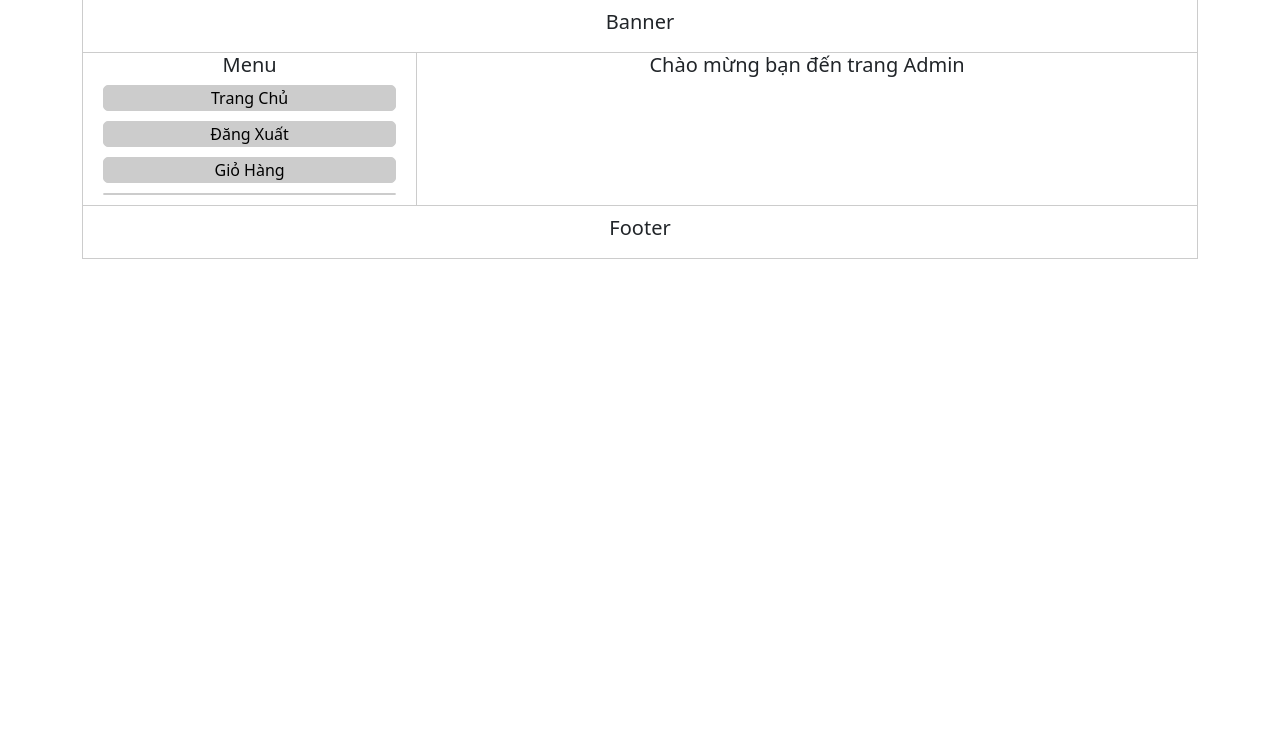
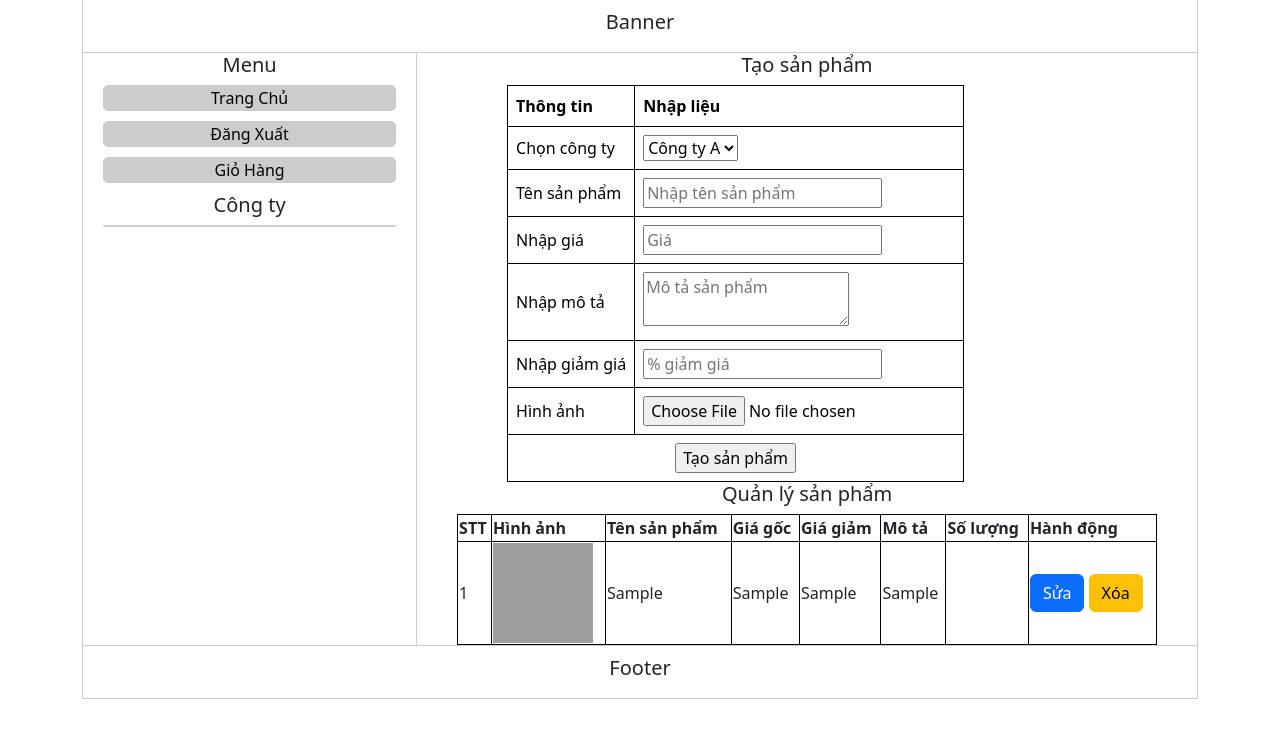
Before and after one commit to togpucne/PHP_Chuong6, a PHP site: page /index.php?act=quanLySanPham in a window 1280 px wide. Shown: the part 21-759 px from the top of the page. Run offline with PHP 8.4, Linux system fonts and the light colour scheme; the visitor is signed in with stand-in values (Sample User, id 1); tables that the repository leaves empty or names only in its code hold one stand-in row (values such as "Sample post"); data that the repository does not hold is empty; grey boxes are pictures that could not be loaded.

Commit message:
change 222

```diff
--- a/controller/xuLyDangXuat.php
+++ b/controller/xuLyDangXuat.php
@@ -3,6 +3,7 @@
     session_destroy();
     setcookie('idkh', $row['iduser'], time() - 3600, "/");
 
+
     header("Location: index.php");
     exit();
 
--- a/index.php
+++ b/index.php
@@ -24,6 +24,9 @@
             case 'xuLyDangXuat':
                             include './controller/xuLyDangXuat.php';
                             break;
+            case 'quanLySanPham':
+                include './view/quanLySanPham.php';
+                break;
             case 'xoagiohang':
                 include './controller/xoagiohang.php';
                 break;
--- a/public/css/style.css
+++ b/public/css/style.css
@@ -154,3 +154,6 @@ main .inner-right .product a {
   color: #555;
   line-height: 1.5;
 }
+th, td{
+  border: 1px solid #000;
+}
--- a/view/menu.php
+++ b/view/menu.php
@@ -18,6 +18,9 @@
                         }
                         $p = new cSanPham();
                         $result = $p->getCongTy();
+                        echo ' <center>
+            <h5>Công ty</h5>
+        </center>';
                         if (!$result) {
                             echo 'Chưa có dữ liệu';
                             return;
--- /dev/null
+++ b/view/quanLySanPham.php
@@ -0,0 +1,113 @@
+    <div class="inner-right">
+        <center>
+            <h5>Tạo sản phẩm </h5>
+        </center>
+
+
+        <div class="table" style="margin: 0 auto; width: 100%; max-width: 600px;">
+            <table border="1" cellpadding="8">
+                <thead>
+                    <tr>
+                        <th>Thông tin</th>
+                        <th>Nhập liệu</th>
+                    </tr>
+                </thead>
+                <tbody>
+                    <tr>
+                        <td>Chọn công ty</td>
+                        <td>
+                            <select name="congty" id="congty">
+                                <option value="1">Công ty A</option>
+                                <option value="2">Công ty B</option>
+                                <option value="3">Công ty C</option>
+                            </select>
+                        </td>
+                    </tr>
+                    <tr>
+                        <td>Tên sản phẩm</td>
+                        <td><input type="text" name="tensp" placeholder="Nhập tên sản phẩm"></td>
+                    </tr>
+                    <tr>
+                        <td>Nhập giá</td>
+                        <td><input type="number" name="gia" placeholder="Giá"></td>
+                    </tr>
+                    <tr>
+                        <td>Nhập mô tả</td>
+                        <td><textarea name="mota" rows="2" placeholder="Mô tả sản phẩm"></textarea></td>
+                    </tr>
+                    <tr>
+                        <td>Nhập giảm giá</td>
+                        <td><input type="number" name="giamgia" placeholder="% giảm giá"></td>
+                    </tr>
+                    <tr>
+                        <td>Hình ảnh</td>
+                        <td><input type="file" name="hinhanh"></td>
+                    </tr>
+                    <tr style="text-align: center;">
+                        <td colspan="2"><input type="submit" name="btnSubmit" value="Tạo sản phẩm"></td>
+                    </tr>
+                </tbody>
+            </table>
+
+
+
+        </div>
+        <center>
+            <h5>Quản lý sản phẩm </h5>
+        </center>
+        <?php
+        if (!class_exists('cSanPham')) {
+            include './model/cSanPham.php';
+        }
+        $sanpham = new cSanPham();
+        $result = $sanpham->getDB();
+
+        if ($result->num_rows > 0) {
+            echo '<table style="margin: 0 auto; width: 100%; max-width: 700px;">';
+            echo ' <thead>
+                    <tr>
+                        <th>STT</th>
+                        <th>Hình ảnh</th>
+                       <th>Tên sản phẩm </th>
+                        <th>Giá gốc</th>
+                        <th>Giá giảm </th>
+                        <th>Mô tả</th>
+                        <th>Số lượng </th>
+                        <th>Hành động</th>
+
+
+
+
+                    </tr>
+                </thead>
+                <tbody>';
+                $index = 1;
+            while ($row = $result->fetch_assoc()) {
+                echo '<tr>';
+                echo '<td>' .$index . '</td>';
+
+                echo '<td><img src="' . $row['hinh'] . '" width="100" height="100px"</td>';
+                echo '<td>' . $row['tensp'] . '</td>';
+                echo '<td>' . $row['gia'] . '</td>';
+                echo '<td>' . $row['giamgia'] . '</td>';
+                echo '<td>' . $row['mota'] . '</td>';
+                echo '<td>' . $row['soLuong'] . '</td>';
+                echo '<td>
+                    <a href="index.php?act=capnhatsanpham&idsp='.$row['idsp'].'" class="btn btn-primary">Sửa</a>
+                    <a href="index.php?act=xoasanpham&idsp='.$row['idsp'].'" class = "btn btn-warning">Xóa</a>
+                </td>';
+
+                echo '</tr>';
+                $index+=1;
+            }
+            echo '</tbody>';
+            echo '</table>';
+
+        }
+
+
+        ?>
+
+
+    </div>
+    </main>
```
